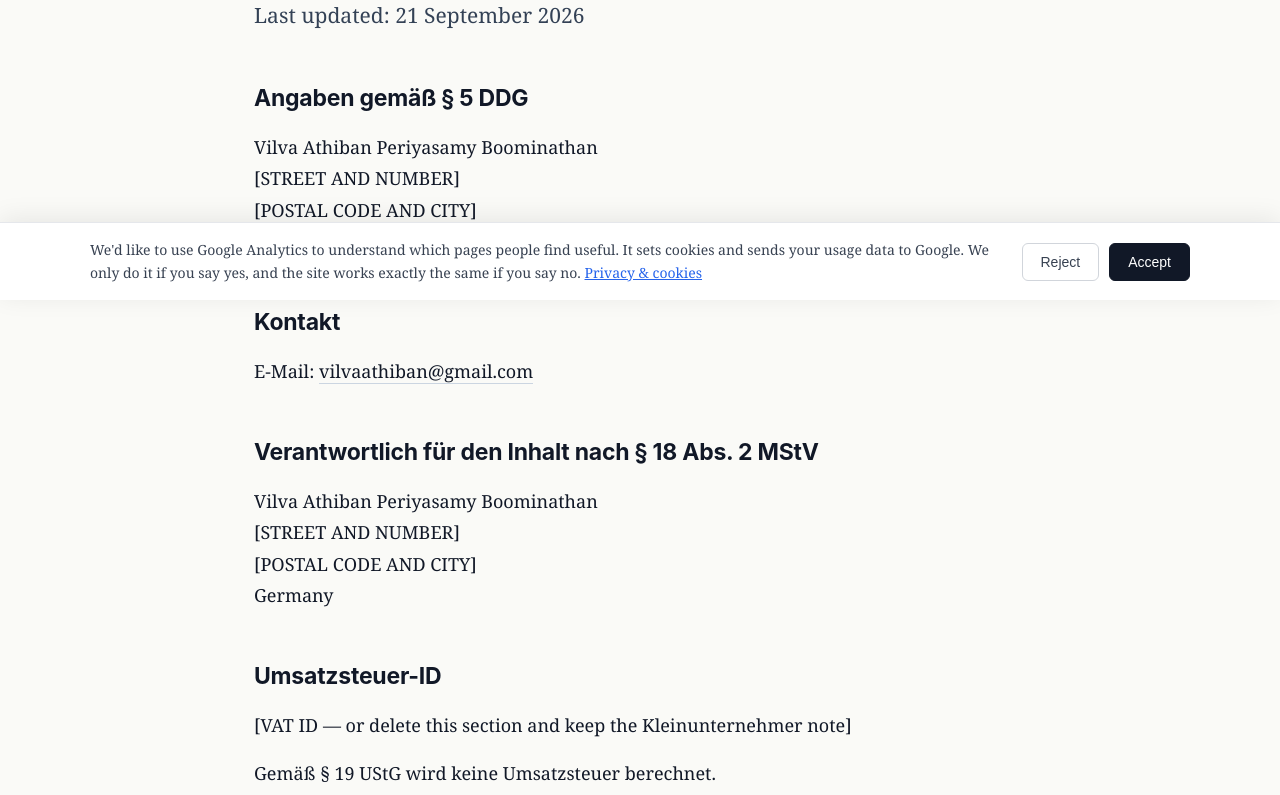
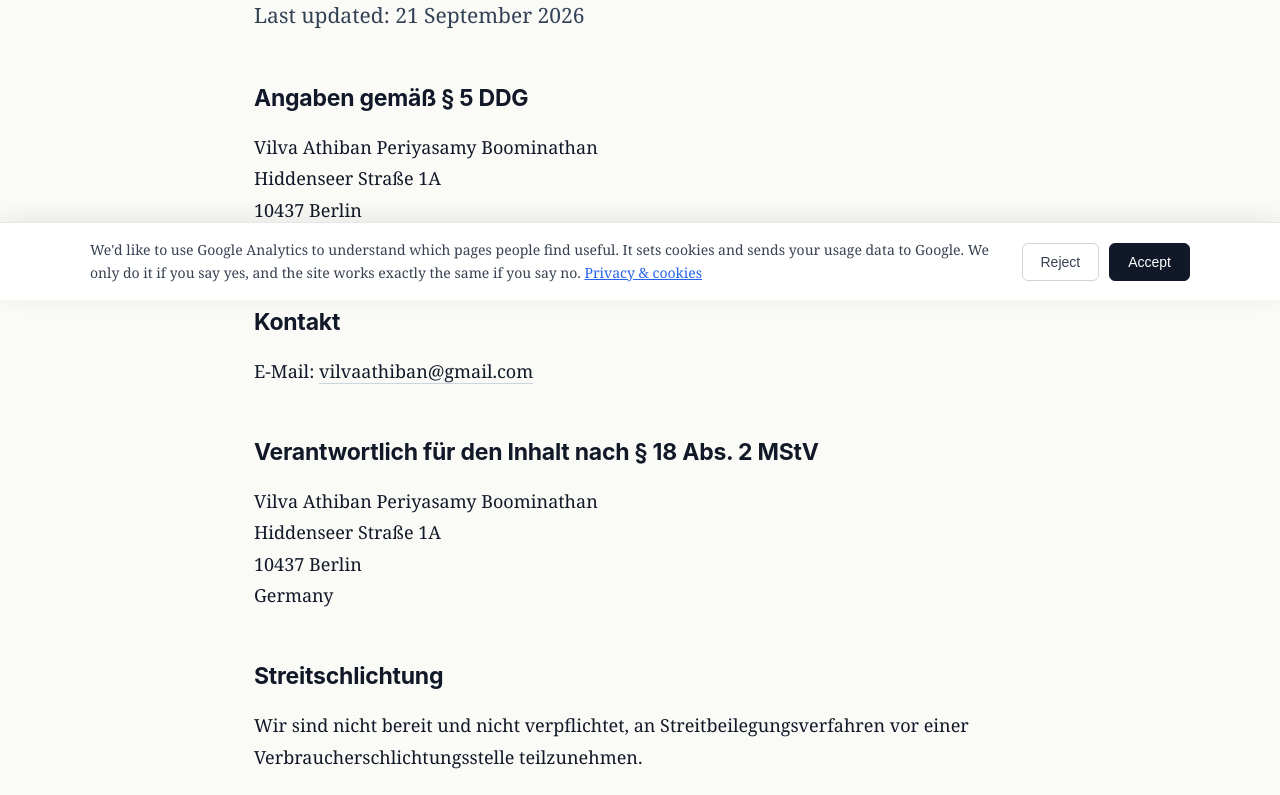
Before and after one commit to vilvaathibanpb/vilvaathiban, a Next.js app: page /impressum in a window 1280 px wide. Shown: the part 500-1295 px from the top of the page. Built offline with nearby package versions, Linux system fonts and the light colour scheme.

Commit message:
Impressum: real address for the operator
Fills the § 5 DDG and § 18 Abs. 2 MStV blocks with the actual postal
address. Removes the VAT section: § 5 DDG only requires a VAT ID where
one exists, and none was provided.

```diff
--- a/pages/impressum.js
+++ b/pages/impressum.js
@@ -26,13 +26,12 @@ const ImpressumPage = () => (
 
       <Section>
         <h2>Angaben gemäß § 5 DDG</h2>
-        {/* TODO: fill before merging — replace the two address placeholders below. */}
         <p>
           Vilva Athiban Periyasamy Boominathan
           <br />
-          [STREET AND NUMBER]
+          Hiddenseer Stra&szlig;e 1A
           <br />
-          [POSTAL CODE AND CITY]
+          10437 Berlin
           <br />
           Germany
         </p>
@@ -48,25 +47,17 @@ const ImpressumPage = () => (
 
       <Section>
         <h2>Verantwortlich für den Inhalt nach § 18 Abs. 2 MStV</h2>
-        {/* TODO: fill before merging — same address as above. */}
         <p>
           Vilva Athiban Periyasamy Boominathan
           <br />
-          [STREET AND NUMBER]
+          Hiddenseer Stra&szlig;e 1A
           <br />
-          [POSTAL CODE AND CITY]
+          10437 Berlin
           <br />
           Germany
         </p>
       </Section>
 
-      <Section>
-        <h2>Umsatzsteuer-ID</h2>
-        {/* TODO: fill before merging — enter the VAT ID, or delete this whole
-            section and keep only the Kleinunternehmer sentence below. */}
-        <p>[VAT ID — or delete this section and keep the Kleinunternehmer note]</p>
-        <p>Gemäß § 19 UStG wird keine Umsatzsteuer berechnet.</p>
-      </Section>
 
       <Section>
         <h2>Streitschlichtung</h2>
```
